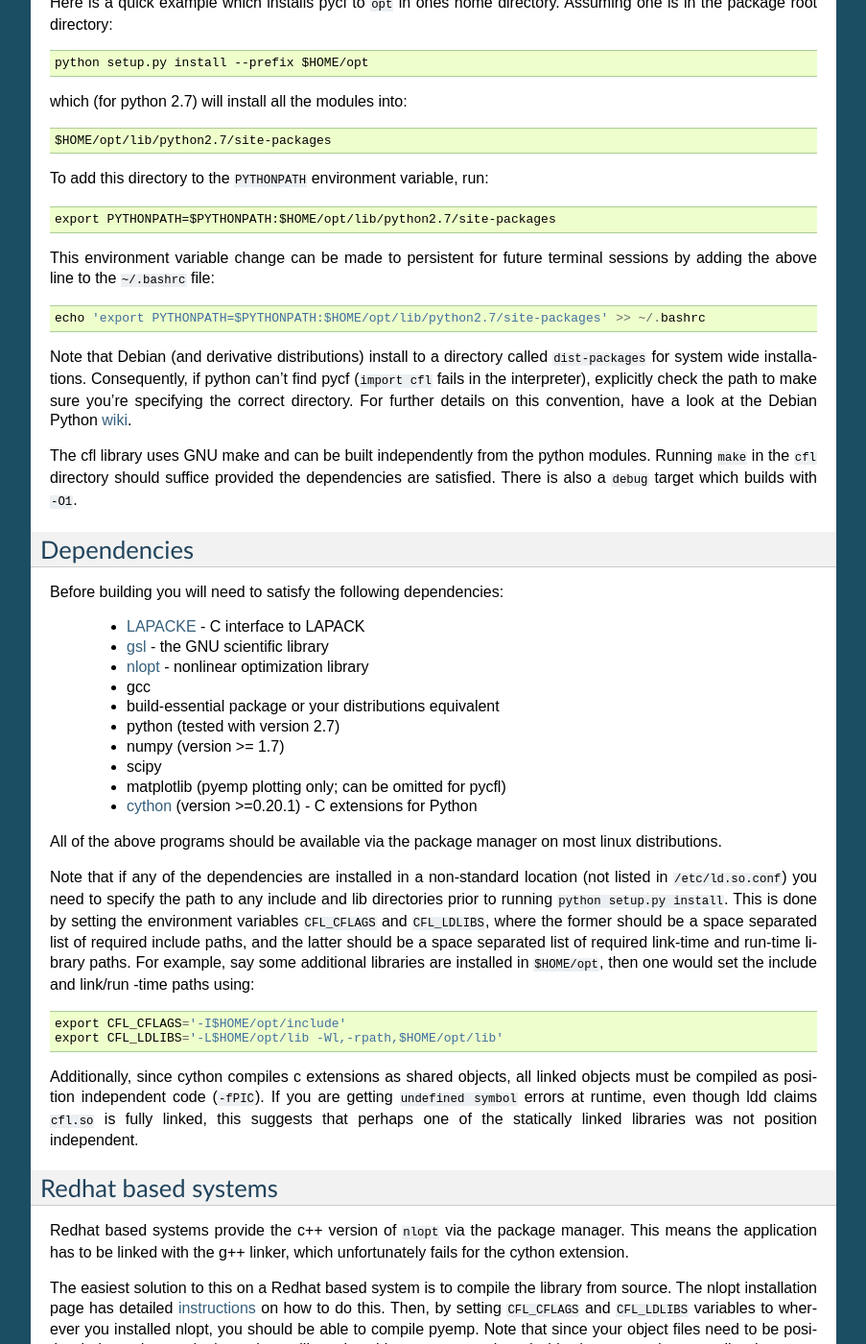
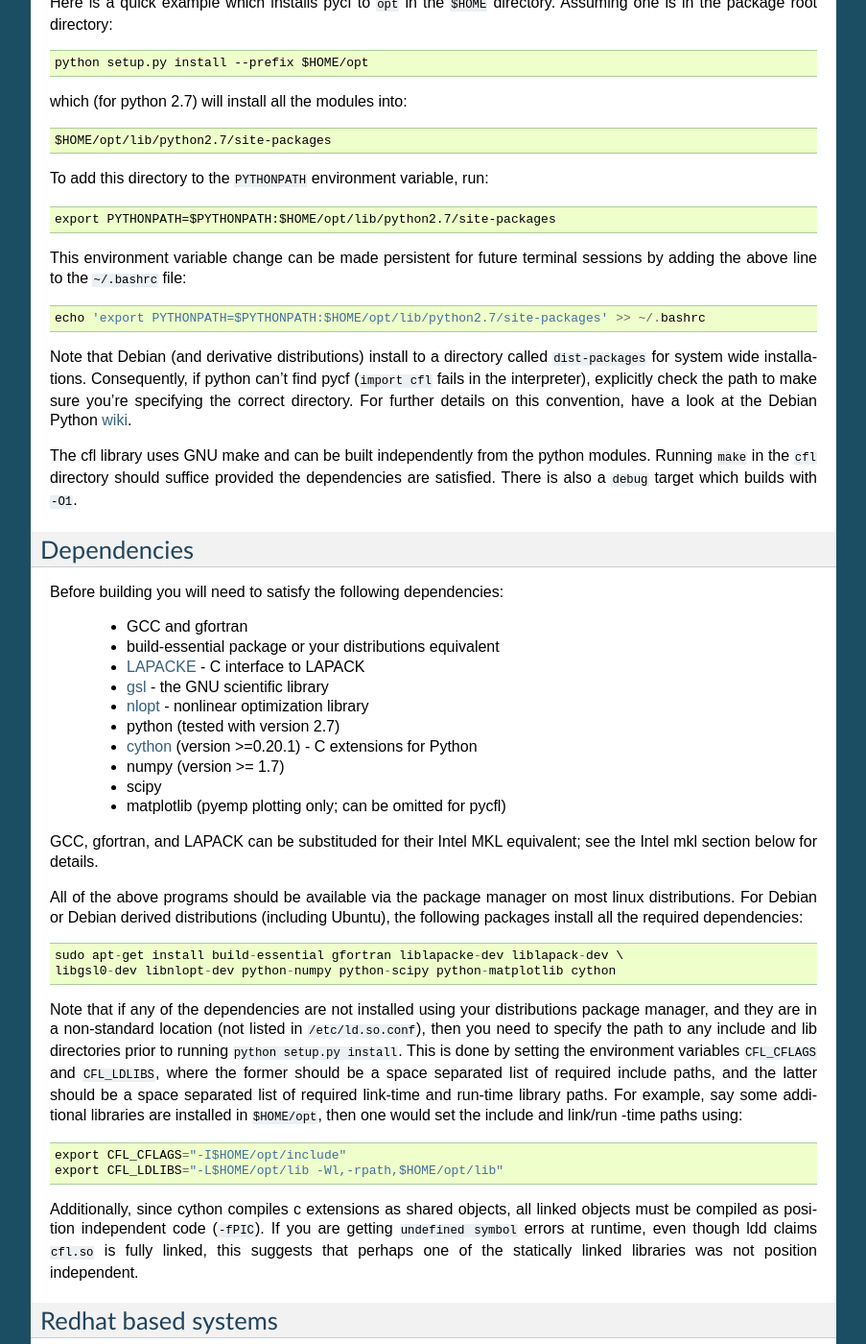
Before and after one commit to mikereidnz/pycf, a Sphinx documentation site: the page built from doc/install.rst, in a window 1280 px wide and 1400 px high, scrolled down 445 px. Shown: the whole window at 96% size, without its empty margins (198-1101 px from the left). Built offline with Sphinx 7.4.7, drawn with Linux system fonts in a browser that asks for light colours; formulas are drawn with MathJax 3; some of the changed text lies outside the part shown.

Commit message:
Documentation update.

```diff
--- a/doc/install.rst
+++ b/doc/install.rst
@@ -20,8 +20,8 @@ is achieved using the ``PYTHONPATH`` environment variable, which has to be set
 to include the path to the ``site-packages`` directory into which the module was
 installed.
 
-Here is a quick example which installs pycf to ``opt`` in ones home directory.
-Assuming one is in the package root directory::
+Here is a quick example which installs pycf to ``opt`` in the ``$HOME``
+directory.  Assuming one is in the package root directory::
 
   python setup.py install --prefix $HOME/opt
 
@@ -33,7 +33,7 @@ To add this directory to the ``PYTHONPATH`` environment variable, run::
 
   export PYTHONPATH=$PYTHONPATH:$HOME/opt/lib/python2.7/site-packages
 
-This environment variable change can be made to persistent for future terminal
+This environment variable change can be made persistent for future terminal
 sessions by adding the above line to the ``~/.bashrc`` file::
 
   echo 'export PYTHONPATH=$PYTHONPATH:$HOME/opt/lib/python2.7/site-packages' >> ~/.bashrc
@@ -56,33 +56,41 @@ Dependencies
 
 Before building you will need to satisfy the following dependencies:
 
+  * GCC and gfortran
+  * build-essential package or your distributions equivalent
   * `LAPACKE <http://www.netlib.org/lapack/lapacke.html>`_ - C interface to
     LAPACK
   * `gsl <https://www.gnu.org/software/gsl/>`_ - the GNU scientific library
   * `nlopt <http://ab-initio.mit.edu/wiki/index.php/NLopt>`_ - nonlinear
     optimization library
-  * gcc
-  * build-essential package or your distributions equivalent
   * python (tested with version 2.7)
+  * `cython <http://cython.org/>`_ (version >=0.20.1) - C extensions for Python
   * numpy (version >= 1.7)
   * scipy
   * matplotlib (pyemp plotting only; can be omitted for pycfl)
-  * `cython <http://cython.org/>`_ (version >=0.20.1) - C extensions for Python
+
+GCC, gfortran, and LAPACK can be substituded for their Intel MKL equivalent; see
+the Intel mkl section below for details.
 
 All of the above programs should be available via the package manager on most
-linux distributions.
+linux distributions.  For Debian or Debian derived distributions (including
+Ubuntu), the following packages install all the required dependencies::
 
-Note that if any of the dependencies are installed in a non-standard location
-(not listed in ``/etc/ld.so.conf``) you need to specify the path to any include
-and lib directories prior to running ``python setup.py install``.  This is done
-by setting the environment variables ``CFL_CFLAGS`` and ``CFL_LDLIBS``, where
-the former should be a space separated list of required include paths, and the
+  sudo apt-get install build-essential gfortran liblapacke-dev liblapack-dev \
+  libgsl0-dev libnlopt-dev python-numpy python-scipy python-matplotlib cython
+
+Note that if any of the dependencies are not installed using your distributions
+package manager, and they are in a non-standard location (not listed in
+``/etc/ld.so.conf``), then you need to specify the path to any include and lib
+directories prior to running ``python setup.py install``.  This is done by
+setting the environment variables ``CFL_CFLAGS`` and ``CFL_LDLIBS``, where the
+former should be a space separated list of required include paths, and the
 latter should be a space separated list of required link-time and run-time
 library paths.  For example, say some additional libraries are installed in
 ``$HOME/opt``, then one would set the include and link/run -time paths using::
 
-  export CFL_CFLAGS='-I$HOME/opt/include'
-  export CFL_LDLIBS='-L$HOME/opt/lib -Wl,-rpath,$HOME/opt/lib'
+  export CFL_CFLAGS="-I$HOME/opt/include"
+  export CFL_LDLIBS="-L$HOME/opt/lib -Wl,-rpath,$HOME/opt/lib"
 
 Additionally, since cython compiles c extensions as shared objects, all linked
 objects must be compiled as position independent code (``-fPIC``).  If you are
@@ -119,7 +127,7 @@ need to change the ``USE_MKL`` macro in ``pycf/cfl/include/cfl_config.h`` to
 ``TRUE``.  This is not strictly necessary if you also have lapacke, since the
 mkl_lapacke and standard lapacke headers seem to be interchangable, and the
 linker will use the mkl library even if ``USE_MKL`` is false. Then, provided the
-bin directory containing icc is part of your system ``$PATH`` building with icc
+bin directory containing icc is part of your system ``$PATH``, building with icc
 and linking against mkl is done by::
 
   python setup.py build_ext --compiler=intel
@@ -143,20 +150,3 @@ running make::
 
 where ``inteldir`` is again assumed to follow the standard intel installation
 directory layout.
-
-
-Development
------------
-
-If you want to modify pycf and redistribute it you can create a new archive
-using the command::
-
-  $ python setup.py sdist
-
-which creates a ``tar.gz`` file in the ``dist`` directory.  For testing it
-is useful to build in-place using::
-
-  $ python setup.py build_ext -i
-
-This places the extension module files into the package source directory such
-that it can be directly imported by other modules.
--- a/doc/reference.rst
+++ b/doc/reference.rst
@@ -27,6 +27,9 @@ pycf reference
 .. autofunction:: cfl.hyperfine_sh_coeff
 
 .. autofunction:: cfl.quadrupole_sh_coeff
+
+.. autoclass:: cfl.ExData
+  :members:
 
 .. autoclass:: cfl.EFitRunner
   :members:
```
Also changed, not shown: other parts of doc/install.rst (+5 -6 lines), 1 other file.
